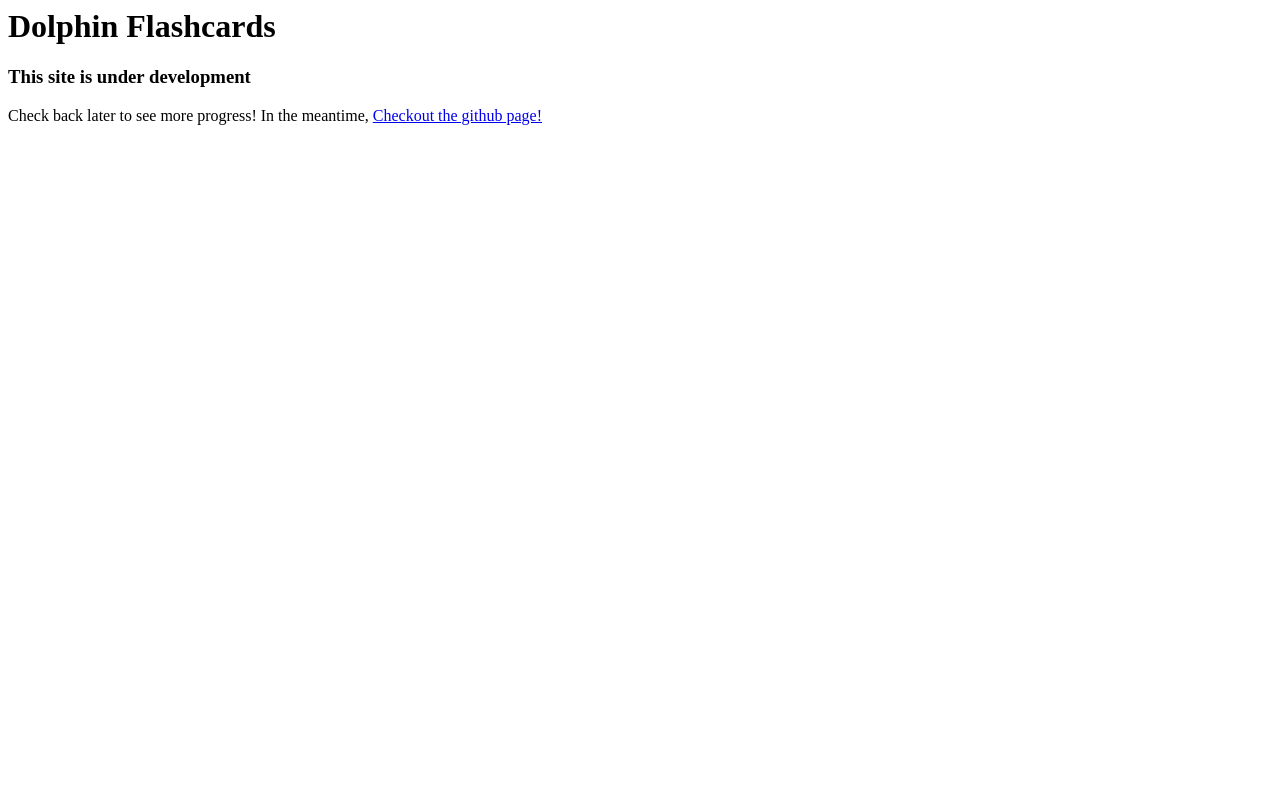
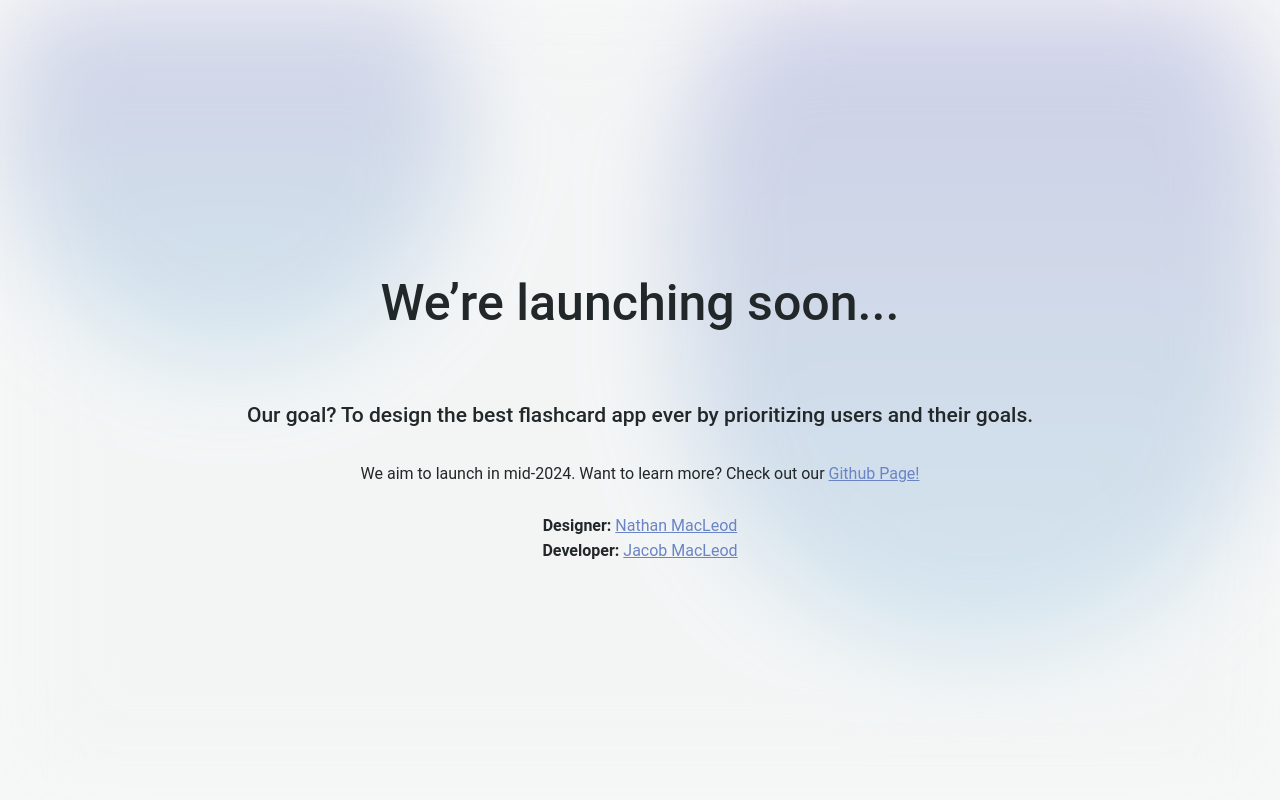
Before and after one commit to jacob-macleod/Dolphin-Flashcard-App, a Flask app: page / in a window 1280 px wide. Run offline with Flask 3, Linux system fonts and the light colour scheme; parts of the project's set-up code (start-up, migrations or seed data) failed here and were passed over.

Commit message:
Added landing page

```diff
--- a/src/routes/web/web_routes.py
+++ b/src/routes/web/web_routes.py
@@ -16,3 +16,8 @@ def data() :
 def sign_in_web() :
     """ Load the sign in page for web """
     return render_template("login.html")
+
+@web_routes.route("/landing-page")
+def landing_page() :
+    """ Load the landing page """
+    return render_template("media_query_text.html")
--- a/templates/index.html
+++ b/templates/index.html
@@ -1,12 +1,122 @@
-<DOCTYPE! html>
+<!DOCTYPE html>
 <html>
 <head>
-            <title>Home</title>
+<meta name="viewport" content="width=device-width, initial-scale=1.0">
+    <style>
+        body{
+            background-color: #F8F8F8;
+            width: 100%;
+            height: 100%;
+            position: relative;
+        }
+
+        body, html {
+            height: 100%;
+            margin: 0;
+            display: flex;
+            justify-content: center;
+            align-items: center;
+        }
+
+        .content {
+            text-align: center;
+            margin: 32px;
+        }
+
+        #background{
+            width: 100vw;
+            height: 100vh;
+            backdrop-filter: blur(50px);
+            -webkit-filter: blur(50px);
+            -moz-filter: blur(50px);
+            -o-filter: blur(50px);
+            -ms-filter: blur(50px);
+            filter: blur(50px);
+            overflow: hidden;
+        }
+
+        #background-panel{
+            width: 100vw;
+            height: 100vh;
+            background-color: #F2F4F5BF;
+            position: absolute;
+        }
+
+        .blob{
+            width: 463px;
+            height: 463px;
+            border-radius: 463px;
+            background: var(--Primary-Gradient, linear-gradient(180deg, #5D54C3 0%, #6A84C5 50.01%, #78B9DE 99.74%));
+        }
+
+        #background{
+            width: 100vw;
+            height: 100vh;
+            position: fixed;
+        }
+
+        .header {
+            color: var(--Black-Colour, #222829);
+            font-family: Roboto;
+            font-size: 50px;
+            font-style: normal;
+            font-weight: 500;
+            line-height: normal;
+        }
+
+        .subheader {
+            color: var(--Black-Colour, #222829);
+            font-family: Roboto;
+            font-size: 21px;
+            font-style: normal;
+            font-weight: 500;
+            line-height: normal;
+        }
+
+        .text {
+            color: var(--Black-Colour, #222829);
+            font-family: Roboto;
+            font-size: 16px;
+            font-style: normal;
+            font-weight: 400;
+            line-height: 20px;
+        }
+
+        .bold {
+            color: var(--Black-Colour, #222829);
+            font-family: Roboto;
+            font-size: 16px;
+            font-style: normal;
+            font-weight: 700;
+            line-height: 20px;
+        }
+
+        .link {
+            color: var(--Primary-Colour, #6A84C5);
+            font-family: Roboto;
+            font-size: 16px;
+            font-style: normal;
+            font-weight: 400;
+            line-height: 20px;
+            text-decoration-line: underline;
+        }
+    </style>
 </head>
 <body>
-            <h1>Dolphin Flashcards</h1>
-            <h3>This site is under development</h3>
-            <p>Check back later to see more progress! In the meantime, <a href="https://github.com/jacob-macleod/Flashcard-App">Checkout the github page!</a></p>
+    <div id="content" style="position: absolute; z-index: 1;">
+        <div style="display: flex; flex-direction: column; justify-content: center; align-items: center; text-align: center; height: 100vh; margin: 50px;">
+            <p class="header">We’re launching soon...</p>
+            <p class="subheader">Our goal? To design the best flashcard app ever by prioritizing users and their goals.</p>
+            <p class="text">We aim to launch in mid-2024. Want to learn more? Check out our <a href="https://github.com/jacob-macleod/Flashcard-App" class="link">Github Page!</a></p>
+            <p class="text" style="margin-bottom: 0px;"><span class="bold">Designer:</span> <a href="https://github.com/nathan-a-macleod" class="link">Nathan MacLeod</a></p>
+            <p class="text" style="margin-top: 5px;"><span class="bold">Developer:</span> <a href="https://github.com/jacob-macleod" class="link">Jacob MacLeod</a></p>
+        </div>
+    </div>
+    <div id="background">
+        <div id="background-panel"></div>
+        <div class="blob" style="margin-top: -100px; float: left;"></div>
+        <div class="blob" style="margin-top: -100px; width: 600px; height: 750px; float: right;"></div>
+        <div class="blob" style="margin-top: 500px; margin-left: -500px; width: 750px; height: 600px; float: left;"></div>
+    </div>
 </body>
 </html>
-</DOCTYPE>
```
Lines whose indentation alone changed are shown as unchanged.
